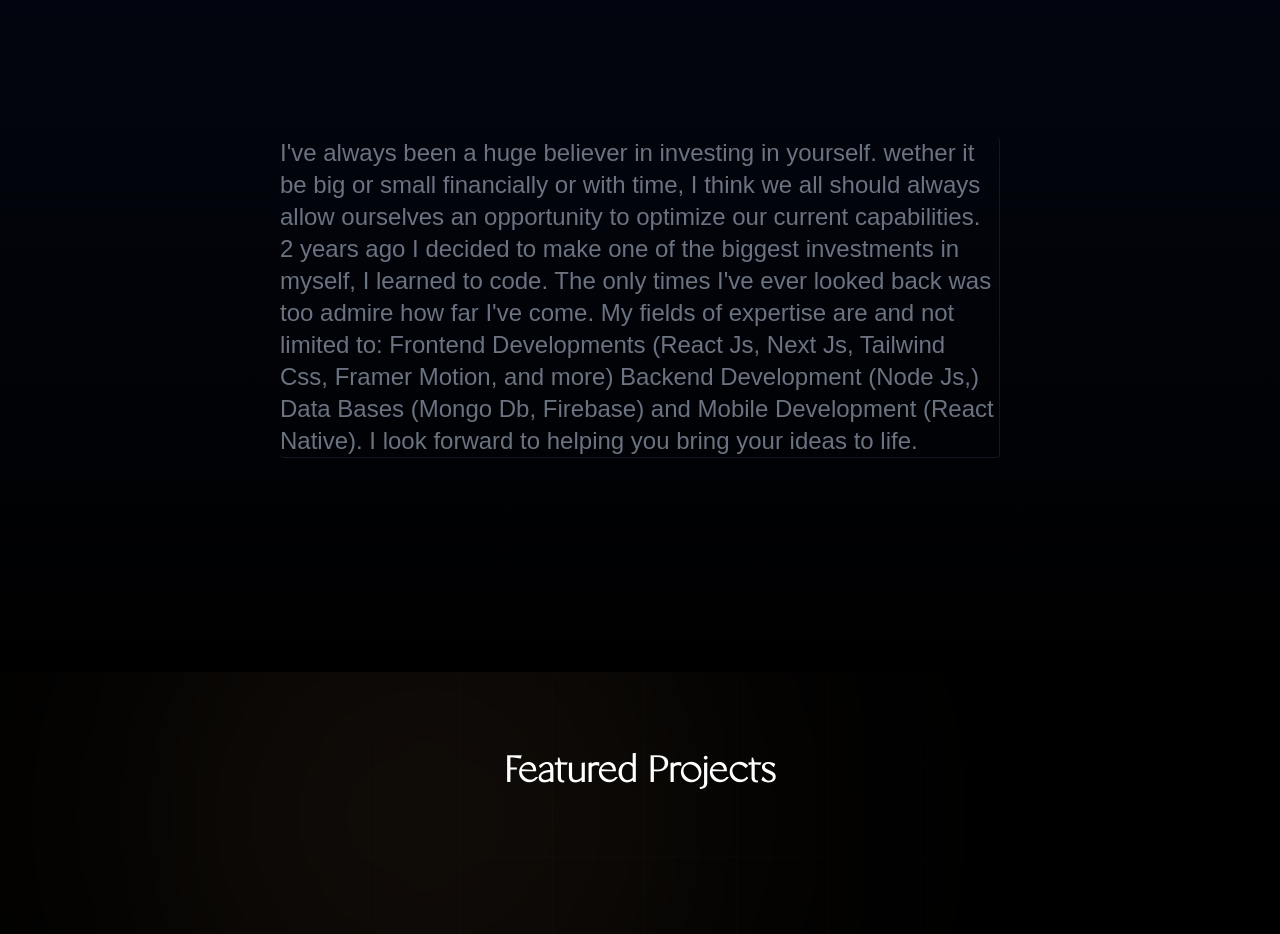
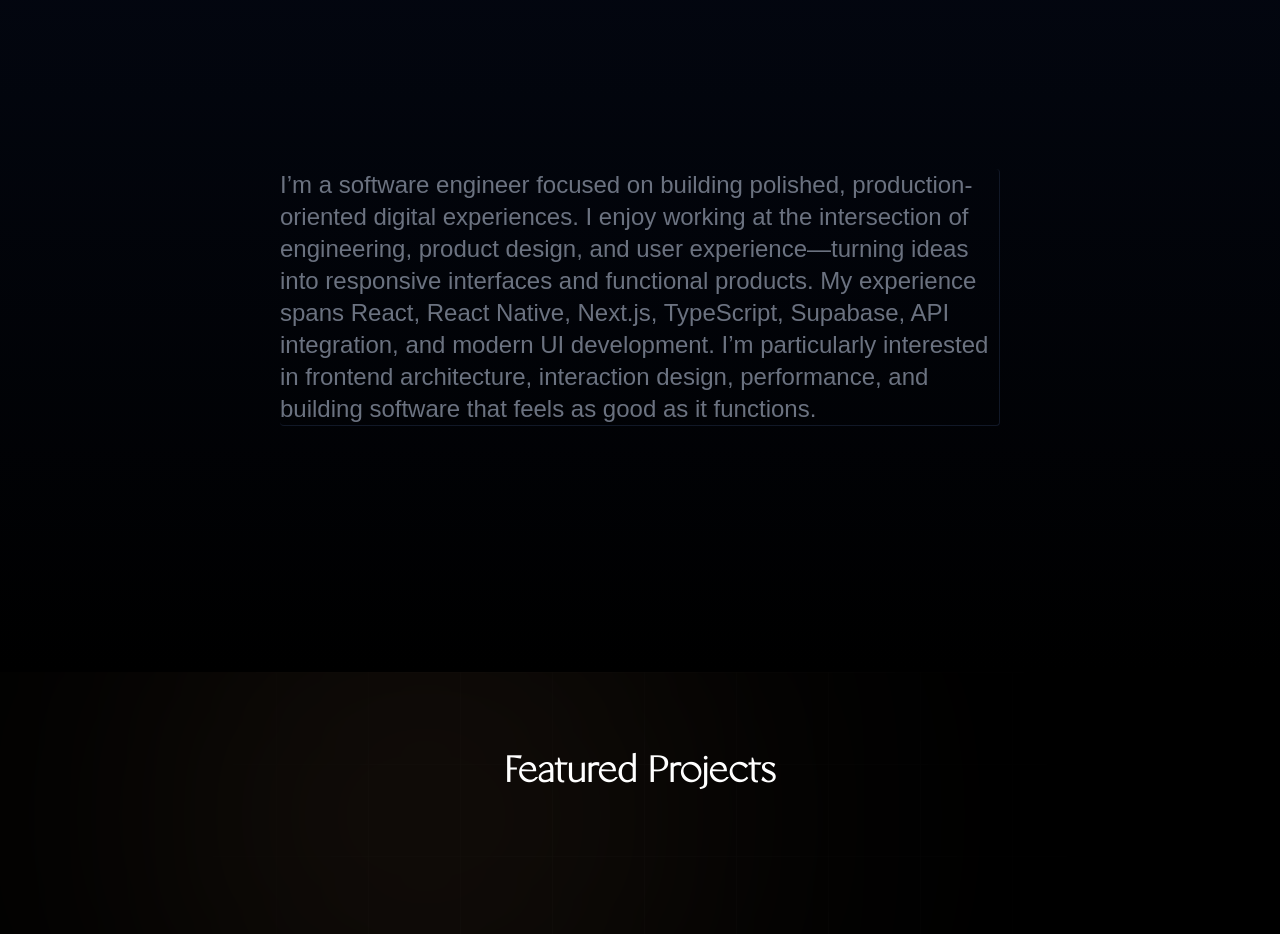
Before and after one commit to Stenio-Apollo/Apollo-Portfolio-, a React (Vite) app: page / in a window 1280 px wide. Shown: the part 1000-1934 px from the top of the page. Built offline with nearby package versions, Linux system fonts and the light colour scheme.

Commit message:
clean up

```diff
--- a/package.json
+++ b/package.json
@@ -7,6 +7,7 @@
     "dev": "vite",
     "build": "vite build",
     "lint": "eslint .",
+    "typecheck": "tsc --noEmit",
     "preview": "vite preview"
   },
   "dependencies": {
@@ -30,6 +31,7 @@
     "globals": "^16.3.0",
     "postcss": "^8.5.6",
     "tailwindcss": "^3.4.17",
+    "typescript": "^5.7.3",
     "vite": "^7.1.2"
   }
 }
--- a/src/screens/AboutScreen.jsx
+++ b/src/screens/AboutScreen.tsx
@@ -87,11 +87,10 @@ const AboutScreen = () => {
           className="text-lg text-gray-500 md:text-2xl z-50 lg:max-w-[45rem] max-w-[27rem] border-r border-b rounded border-gray-900
         "
         >
-          I've always been a huge believer in investing in yourself. wether it be big or small financially or with time, I think we all should always allow
-          ourselves an opportunity to optimize our current capabilities. 2 years ago I decided to make one of the biggest investments in myself, I learned to code.
-          The only times I've ever looked back was too admire how far I've come. My fields of expertise are and not limited to: Frontend Developments (React Js, Next Js,
-          Tailwind Css, Framer Motion, and more) Backend Development (Node Js,) Data Bases (Mongo Db, Firebase) and Mobile Development (React Native). I look forward to helping you
-          bring your ideas to life.
+            I’m a software engineer focused on building polished, production-oriented digital experiences. I enjoy working at the intersection
+            of engineering, product design, and user experience—turning ideas into responsive interfaces and functional products.
+            My experience spans React, React Native, Next.js, TypeScript, Supabase, API integration, and modern UI development.
+            I’m particularly interested in frontend architecture, interaction design, performance, and building software that feels as good as it functions.
 
         </h3>
       </div>
```
Also changed, not shown: tsconfig.json (added, +23 -0 lines), 1 other file (tests, documents, lock files or other folders).
